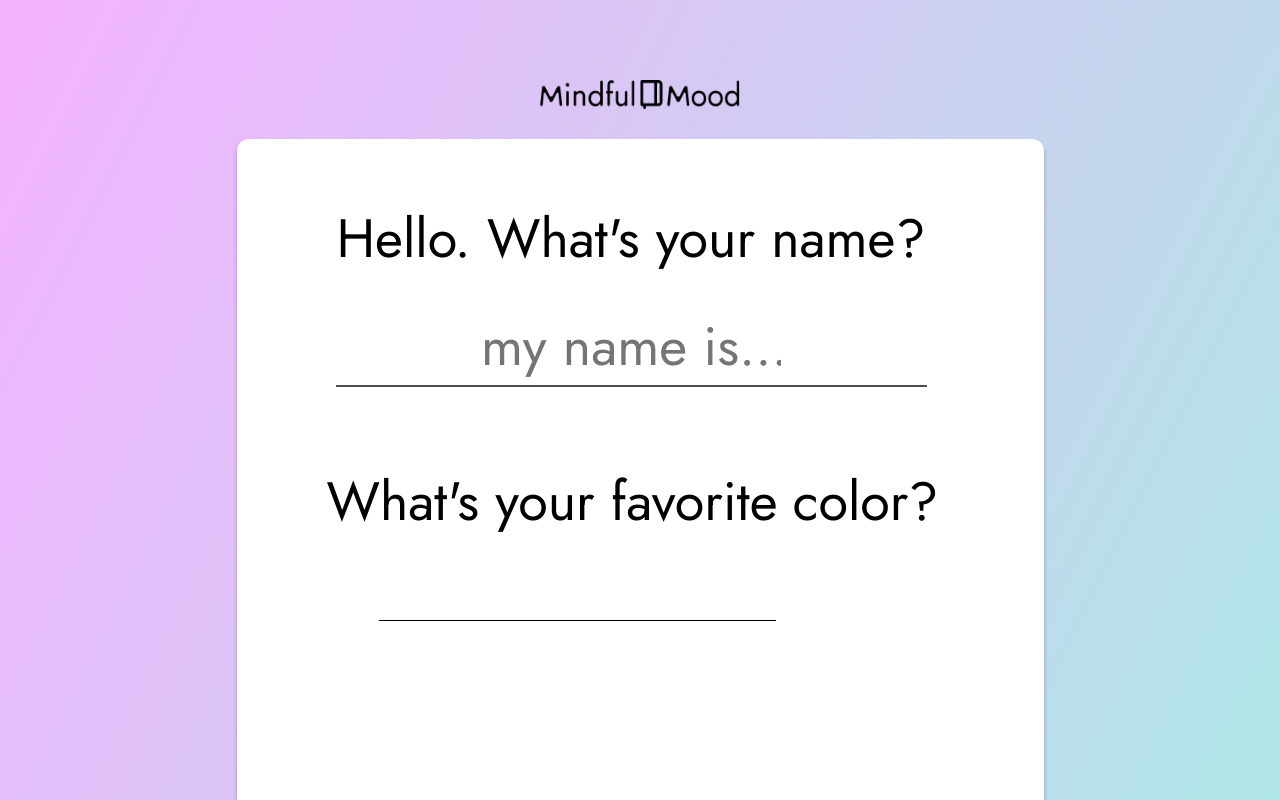
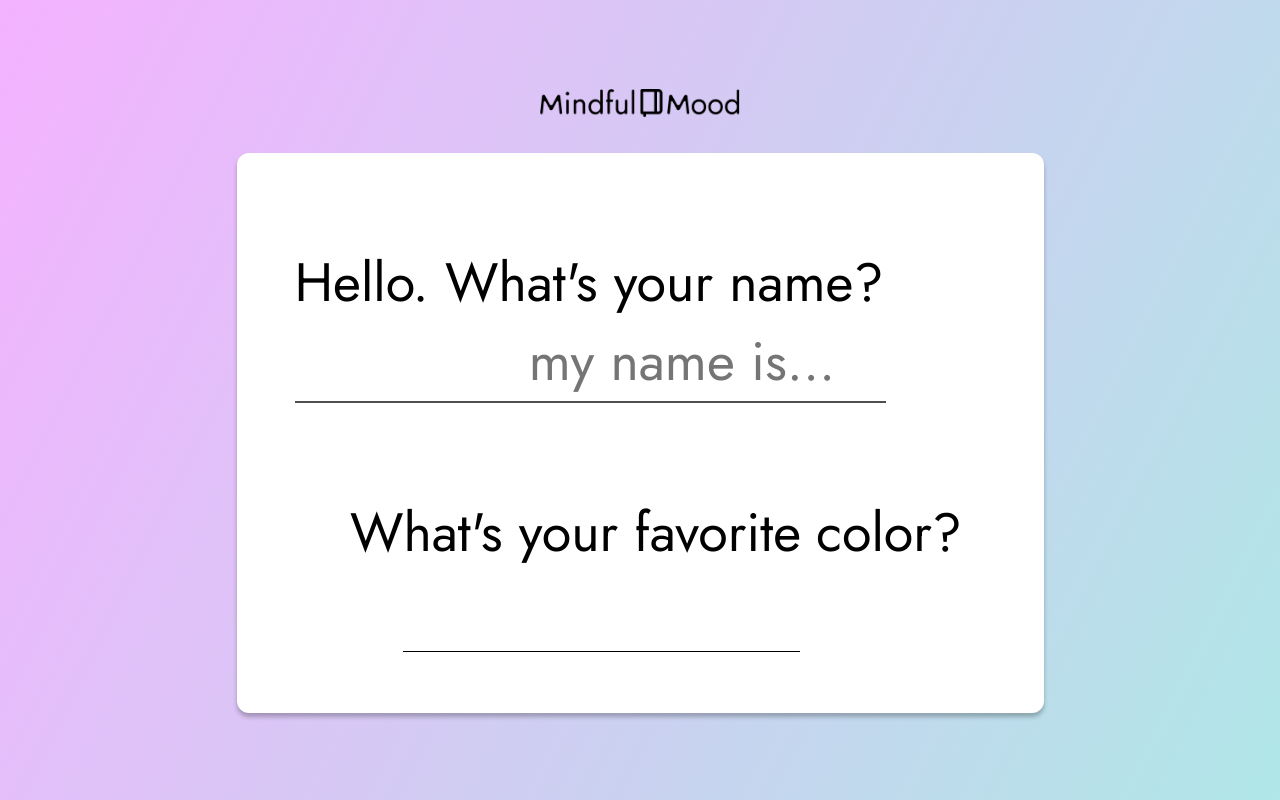
Before and after one commit to isverzh85/mindful-mood, a React (Create React App) app: page / in a window 1280 px wide. Built offline with nearby package versions, Linux system fonts and the light colour scheme.

Commit message:
home page css updates

```diff
--- a/src/Pages/DiaryEntry/styles.module.scss
+++ b/src/Pages/DiaryEntry/styles.module.scss
@@ -140,7 +140,7 @@
 
  .checkbox{
     width: 30px;
-    height:20px;
+    height:30px;
     border: 1px solid  var(--underline-color);
     border-radius: 8px;
     margin-right:10px;
--- a/src/Pages/Home/Home.js
+++ b/src/Pages/Home/Home.js
@@ -65,7 +65,10 @@ return (
     <div className={styles.logoContainer}>
       <img src={logo} alt="logo" className={styles.logo} />
     </div>
+    <div className={styles.nameAndColorContainer}>
+
       <div className={styles.container}>
+        <div className={styles.helloContainer}>
         <div className={styles.nameInputContainer}>
           <label className={styles.nameInputLabel}>Hello. What's your name?</label>
             <div className={styles.nameInputWrapper}>
@@ -79,6 +82,8 @@ return (
              </div>
             <div className={styles.separateLine}></div>
             </div>
+          </div>
+          <div className={styles.favoriteColorContainer}>
             <div className={styles.colorInputContainer}>
             <div className={styles.colorLabelContainer}>
           <div className={styles.favoriteColor}>
@@ -112,10 +117,13 @@ return (
         </div>
       </div>
     </div>
+    </div>
+    </div>
+    </div>
         <div className={styles.finishLine}>
         <Link to="/landing-page" className={styles.finish}>Finish</Link>
        </div>
-    </div>
+    {/* </div> */}
    </div>
  )
 }
--- a/src/Pages/Home/styles.module.scss
+++ b/src/Pages/Home/styles.module.scss
@@ -4,42 +4,49 @@ body, html  {
 }
 
 .homePage {
-    display:flex;
-    flex-direction:column;
-    justify-content:flex-start;
-    align-items:center;
-    height: 100vh;
+    display: flex;
+    flex-direction: column;
+    justify-content: center;
+    align-items: center;
+    min-height: 100vh;
     background: linear-gradient(116.82deg, rgba(233, 101, 255, 0.5) 0%, rgba(96, 206, 206, 0.5) 100%);
 }
 
 .container {
-    display:block;
-    // align-items: baseline;
-    // flex-direction:column;
   width: 807px;
-    height: 693px;
+  height: 70vh;
+  margin: auto;
+  display: flex;
+  flex-direction: column;
+  justify-content: space-evenly;
+  align-items: center;
   background: #FFFFFF;
   box-shadow: 0px 4px 4px rgba(0, 0, 0, 0.25);
   border-radius: 12px;
 }
 
+.nameAndColorContainer{
+  display:flex;
+  flex-direction:column;
+  justify-content:space-between;
+}
+
 .nameInputLabel{
-    margin-bottom:20px;
+  font-family: 'Jost';
+  font-style: normal;
+  font-weight: 400;
   font-size: 54px;
   line-height: 78px;
   color: #000000;
+  align-self: flex-start;
+  margin-top: 0;
 }
 
 .nameInputContainer{
-  margin-top: 115px;
-  margin-left: 100px;
-  width: 589px;
-  height: 78px;
   display: flex;
   flex-direction: column;
-  justify-content: center;
-  align-items: center;
-  margin-bottom:130px;
+  align-items: flex-start;
+  width: 100%;
 }
 
 .favoriteColor{
@@ -60,6 +67,8 @@ body, html  {
   color: #000000;
   border: none;
   background-color: transparent;
+  margin-bottom: 0;
+  margin-left:40px
 }
 
 .separateLine{
@@ -88,14 +97,11 @@ body, html  {
 .separateLineTwo{
    width: 520px;
    height: 0px;
-  //  transform:translateX(-100px);
    margin-top: auto;
    border: 1px solid #4E4E4E;
 }
 
 .finish{
-    margin-top:450px;
-    margin-left:320px;
   font-family: 'Jost';
   font-style: normal;
   font-weight: 700;
@@ -110,8 +116,7 @@ body, html  {
 }
 
 .logoContainer{
-  display: flex;
-  margin-top:80px;
+  margin-top:60px;
   margin-bottom:30px;
 }
 
@@ -146,23 +151,13 @@ body, html  {
   width: 52px;
   height: 52px;
   margin-right:5px;
-
-  // margin-left:-120px;
 }
 
 .sketch{
   margin-top:90px;
 }
 
-.nameInputWrapper{
+.finishLine{
   display: flex;
-  align-items: center;
-  width: 304px;
-  height: 78px;
-  margin-top: 10px;
+  margin-left: 1500px;
 }
-
-.finishLine{
-  display:flex;
-  margin-left:400px;
-}
--- a/src/Pages/Landing/Landing.js
+++ b/src/Pages/Landing/Landing.js
@@ -38,15 +38,11 @@ export const LandingPage = () => {
         }
   }, []);
 
-    useEffect(() => {
-        const savedCurrentStep = localStorage.getItem("currentStep");
-        if (savedCurrentStep) {
-            setCurrentStep(parseInt(savedCurrentStep));
-       }
-    }, []);
+
 
    useEffect(() => {
       const savedFeelings = localStorage.getItem("feeling");
+      console.log(savedFeelings)
       if (savedFeelings) {
           setFeelings(savedFeelings);
       }
@@ -92,6 +88,7 @@ export const LandingPage = () => {
     };
 
   return (
+       <div className={styles.mainContainer}>
         <div className={styles.landingPage}>
           <div className={styles.contentContainer}>
             <div className={styles.greetingAndStepsContainer}>
@@ -172,6 +169,7 @@ export const LandingPage = () => {
                                          </div>
                                      </div>
                                   </div>
+                                  </div>
                                );
                             }
 
--- a/src/Pages/Landing/styles.module.scss
+++ b/src/Pages/Landing/styles.module.scss
@@ -1,15 +1,17 @@
 .landingPage{
-    display:flex;
-    flex-direction:column;
+  display: flex;
+  flex-direction: column;
+  width: 100%;
+  height: 100vh;
 }
 
 .greetingContainer{
-    height: 64px;
-    margin-left: 100px;
-    margin-top:60px;
-    font-weight: 700;
-    font-size: 44px;
-    line-height: 64px;
+  height: 6.4vh;
+  margin-left: 10vw;
+  margin-top: 6vh;
+  font-weight: 700;
+  font-size: 4.4vh;
+  line-height: 6.4vh;
 }
 
 .greetingTwo{
@@ -32,10 +34,10 @@
 
 .step{
     margin-top: 50px;
-    margin-left:100px;
+    margin-left:10vw;
     font-weight: 400;
-    font-size: 44px;
-    line-height: 64px;
+    font-size: 4.4vh;
+    line-height: 6.4vh;
 }
 
 .tracking{
@@ -91,7 +93,7 @@
     justify-content: center;
     align-items: center;
     width: 550px;
-    height: 900px;
+    height: 735px;
     margin-left: 85px;
     background: linear-gradient(180deg, var(--underline-color) 0%, var(--underline-color)  100%);
 }
```
Lines whose indentation alone changed are shown as unchanged.
